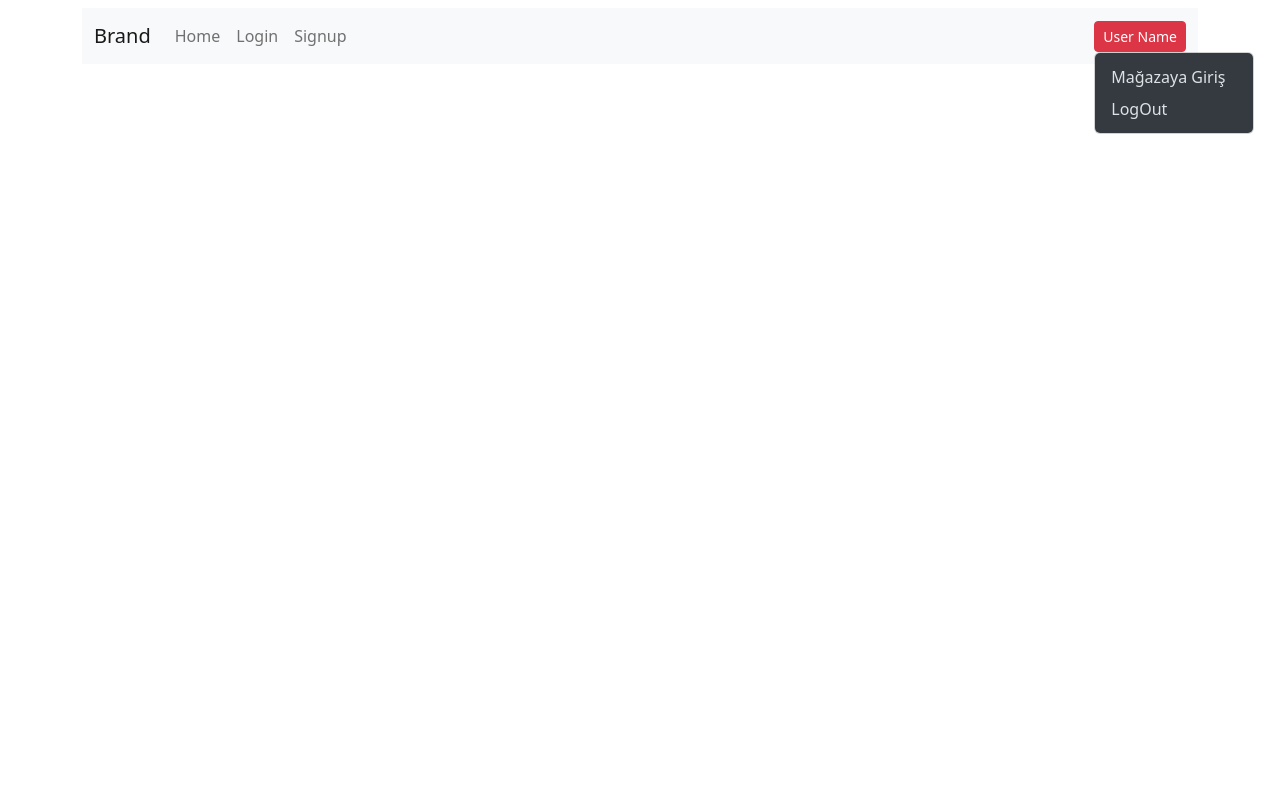
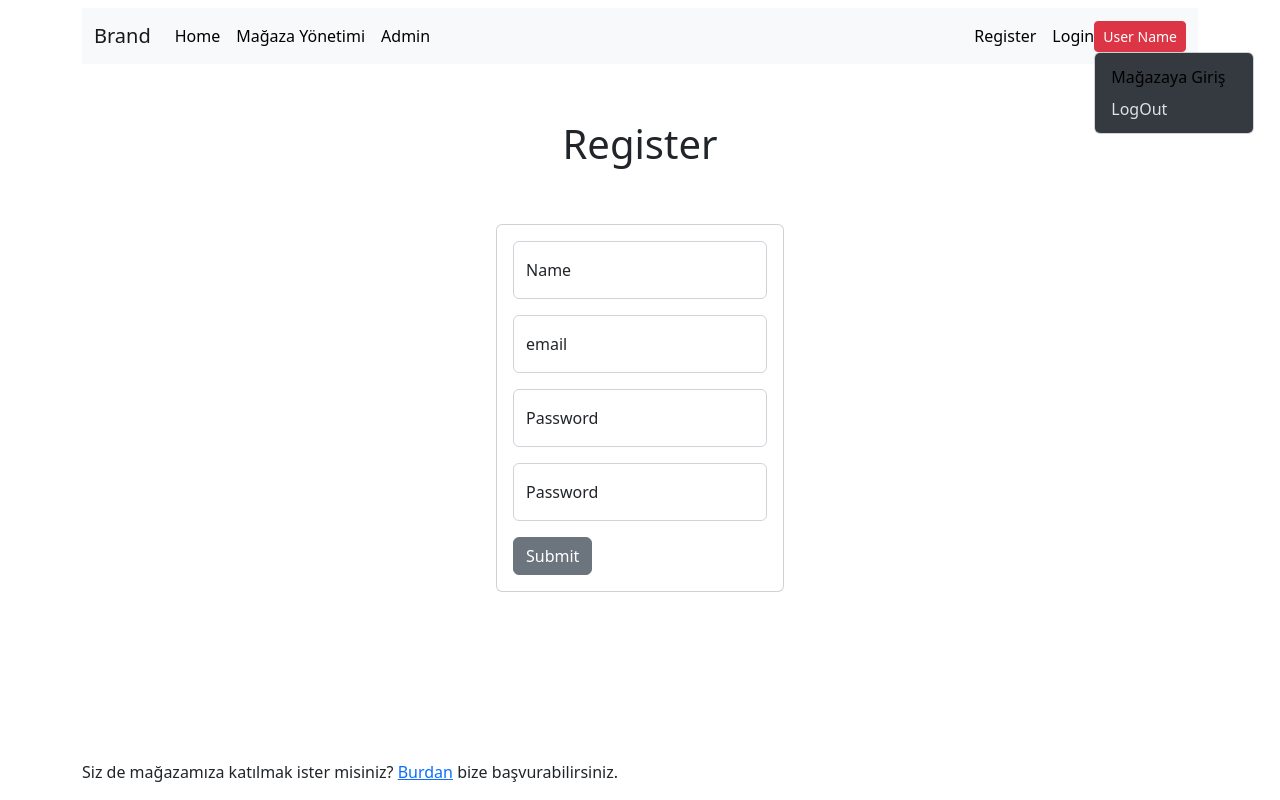
Before and after one commit to evr-onen/Internship-React-03, a React (Create React App) app: page /register-user in a window 1280 px wide. Both pictures are taken after a click on the button "User Name". Built offline with nearby package versions, Linux system fonts and the light colour scheme.

Commit message:
02 08 gece

```diff
--- a/src/App.js
+++ b/src/App.js
@@ -1,18 +1,33 @@
 import { BrowserRouter, Routes, Route } from "react-router-dom"
 import "bootstrap/dist/css/bootstrap.min.css"
+import Axios from "axios"
+
 import FrontPage from "./Components/FrontPage"
 import Header from "./Components/Header"
 import Login from "./Components/Login"
 import SingleProduct from "./Components/SingleProduct"
+import Admin from "./Components/Admin"
+import Footer from "./Components/Footer"
+import StoreApp from "./Components/StoreApp"
+import StoreManagement from "./Components/StoreManagement"
+import Register from "./Components/Register"
+
+Axios.defaults.baseURL = "http://127.0.0.1:8000/api/"
+
 function App() {
   return (
     <BrowserRouter>
       <Header />
       <Routes>
+        <Route path="/" element={<FrontPage />} />
         <Route path="/login" element={<Login />} />
-        <Route path="/" element={<FrontPage />} />
         <Route path="/product" element={<SingleProduct />} />
+        <Route path="/admin" element={<Admin />} />
+        <Route path="/store-application" element={<StoreApp />} />
+        <Route path="/store-management" element={<StoreManagement />} />
+        <Route path="/register-user" element={<Register />} />
       </Routes>
+      <Footer />
     </BrowserRouter>
   )
 }
--- /dev/null
+++ b/src/Components/Admin.js
@@ -0,0 +1,41 @@
+import { useEffect, useState } from "react"
+import { Nav, NavItem, NavLink, TabContent, TabPane, Row, Col } from "reactstrap"
+
+function Admin() {
+  const [activeTab, setActiveTab] = useState("1")
+
+  return (
+    <div className="admin container">
+      <Nav tabs>
+        <NavItem>
+          <NavLink className={activeTab == "1" ? "active" : ""} onClick={() => setActiveTab("1")}>
+            Dashboard
+          </NavLink>
+        </NavItem>
+        <NavItem>
+          <NavLink className={activeTab == "2" ? "active" : ""} onClick={() => setActiveTab("2")}>
+            Products
+          </NavLink>
+        </NavItem>
+        <NavItem>
+          <NavLink className={activeTab == "3" ? "active" : ""} onClick={() => setActiveTab("3")}>
+            Categories
+          </NavLink>
+        </NavItem>
+        <NavItem>
+          <NavLink className={activeTab == "4" ? "active" : ""} onClick={() => setActiveTab("4")}>
+            Stores
+          </NavLink>
+        </NavItem>
+      </Nav>
+      <TabContent activeTab={activeTab}>
+        <TabPane tabId="1">Tab 1 Content</TabPane>
+        <TabPane tabId="2">Tab 2 Content</TabPane>
+        <TabPane tabId="3">Tab 3 Content</TabPane>
+        <TabPane tabId="4">Tab 4 Content</TabPane>
+      </TabContent>
+    </div>
+  )
+}
+
+export default Admin
--- /dev/null
+++ b/src/Components/Footer.js
@@ -0,0 +1,15 @@
+import React, { useEffect } from "react"
+
+function Footer() {
+  return (
+    <div className="footer">
+      <div className="container">
+        <p>
+          Siz de mağazamıza katılmak ister misiniz? <a href="/store-application">Burdan</a> bize başvurabilirsiniz.
+        </p>
+      </div>
+    </div>
+  )
+}
+
+export default Footer
--- a/src/Components/Header.js
+++ b/src/Components/Header.js
@@ -8,7 +8,7 @@ function Header(props) {
   const [dropdownOpen, setDropdownOpen] = useState(false)
   const togglee = () => setDropdownOpen((prevState) => !prevState)
   return (
-    <div>
+    <div className="header">
       <Navbar bg="light" expand="lg">
         <Container>
           <Navbar color="light" light expand="md">
@@ -18,24 +18,34 @@ function Header(props) {
                 setIsOpen(!isOpen)
               }}
             />
-            <Collapse isOpen={isOpen} navbar>
+            <Collapse className="navbar-btns" isOpen={isOpen} navbar>
               <Nav className="mr-auto" navbar>
                 <NavItem>
-                  <NavLink href="#">Home</NavLink>
+                  <NavLink href="/">Home</NavLink>
                 </NavItem>
                 <NavItem>
-                  <NavLink href="#">Login</NavLink>
+                  <NavLink href="#">Mağaza Yönetimi</NavLink>
                 </NavItem>
                 <NavItem>
-                  <NavLink href="#">Signup</NavLink>
+                  <NavLink href="/admin">Admin</NavLink>
                 </NavItem>
               </Nav>
-              <Dropdown className="ms-auto" isOpen={dropdownOpen} toggle={togglee} {...props}>
+              <a className="enter-register ms-auto" href="/register-user">
+                Register
+              </a>
+              <a className="enter-login ms-3" href="/login">
+                Login
+              </a>
+              <Dropdown isOpen={dropdownOpen} toggle={togglee} {...props}>
                 <DropdownToggle color="danger" size="sm">
                   User Name
                 </DropdownToggle>
                 <DropdownMenu dark>
-                  <DropdownItem>Mağazaya Giriş</DropdownItem>
+                  <DropdownItem>
+                    <a className="enter-store" href="/store-management">
+                      Mağazaya Giriş
+                    </a>
+                  </DropdownItem>
                   <DropdownItem>LogOut</DropdownItem>
                 </DropdownMenu>
               </Dropdown>
--- a/src/Components/Login.js
+++ b/src/Components/Login.js
@@ -1,16 +1,22 @@
-import React, { useEffect } from "react"
+import { useEffect, useState } from "react"
 import { Form, FormGroup, Input, Label, Button, CardBody, Card } from "reactstrap"
 import Axios from "axios"
-import getToken from "jwt-decode"
+import { userLogin } from "../Services/auth"
 
 function Login() {
-  function login() {
-    Axios.post("http://127.0.0.1:8000/api/auth/login", { email: "evr.onen@gmail.com", password: " " }).then((response) => {
-      console.log(response)
-    })
+  const [loginData, setLoginData] = useState({
+    email: "",
+    password: "",
+  })
+  function loginHandler() {
+    userLogin(loginData.email, loginData.password)
   }
+
   return (
-    <div className="login d-flex justify-content-center  vh-100 align-items-center">
+    <div className="login d-flex justify-content-center  vh-100 align-items-center flex-column">
+      <div className="title mb-5">
+        <h1>Login</h1>
+      </div>
       <Card
         style={{
           width: "18rem",
@@ -19,17 +25,38 @@ function Login() {
         <CardBody>
           <Form inline>
             <FormGroup floating>
-              <Input id="exampleEmail" name="email" placeholder="Email" type="email" />
+              <Input
+                id="exampleEmail"
+                name="email"
+                placeholder="Email"
+                type="email"
+                value={loginData.email}
+                onChange={(e) => {
+                  setLoginData((prev) => ({ ...prev, email: e.target.value }))
+                }}
+              />
               <Label for="exampleEmail">Email</Label>
             </FormGroup>{" "}
             <FormGroup floating>
-              <Input id="examplePassword" name="password" placeholder="Password" type="password" />
+              <Input
+                id="examplePassword"
+                name="password"
+                placeholder="Password"
+                type="password"
+                value={loginData.password}
+                onChange={(e) => {
+                  setLoginData((prev) => ({ ...prev, password: e.target.value }))
+                }}
+              />
               <Label for="examplePassword">Password</Label>
             </FormGroup>{" "}
-            <Button onClick={() => login()}>Submit</Button>
+            <Button onClick={() => loginHandler()}>Submit</Button>
           </Form>
         </CardBody>
       </Card>
+      <p>
+        Henüz kayıt olmadıysanız <a href="/register-user">buradan</a> kayıt olabilirsiniz.
+      </p>
     </div>
   )
 }
--- /dev/null
+++ b/src/Components/Register.js
@@ -0,0 +1,97 @@
+import { userLogin, userRegister } from "../Services/auth"
+import { useEffect, useState } from "react"
+import { useNavigate } from "react-router-dom"
+
+import { Form, FormGroup, Label, Input, Button, Card, CardBody } from "reactstrap"
+
+function Register() {
+  const Navigate = useNavigate()
+  const [getRegData, setGetRegData] = useState({
+    name: "",
+    email: "",
+    password: "",
+    password_confirmation: "",
+  })
+  function registerHandler() {
+    userRegister(getRegData.name, getRegData.email, getRegData.password, getRegData.password_confirmation)
+      .then(() => {
+        userLogin(getRegData.email, getRegData.password)
+      })
+      .then(() => {
+        setGetRegData((prev) => ({ name: "", email: "", password: "", password_confirmation: "" }))
+        Navigate("/")
+      })
+  }
+  return (
+    <div className="container register d-flex flex-column justify-content-center align-items-center mt-5">
+      <div className="title mb-5">
+        <h1>Register</h1>
+      </div>
+      <Card
+        style={{
+          width: "18rem",
+        }}
+      >
+        <CardBody>
+          <Form inline>
+            <FormGroup floating>
+              <Input
+                id="exampleEmail"
+                name="name"
+                placeholder="Email"
+                type="text"
+                value={getRegData.name}
+                onChange={(e) => {
+                  setGetRegData((prev) => ({ ...prev, name: e.target.value }))
+                }}
+              />
+              <Label for="exampleEmail">Name</Label>
+            </FormGroup>
+            <FormGroup floating>
+              <Input
+                id="exampleEmail"
+                name="email"
+                placeholder="email"
+                type="email"
+                value={getRegData.email}
+                onChange={(e) => {
+                  setGetRegData((prev) => ({ ...prev, email: e.target.value }))
+                }}
+              />
+              <Label for="exampleEmail">email</Label>
+            </FormGroup>
+            <FormGroup floating>
+              <Input
+                id="examplePassword"
+                name="password"
+                placeholder="Password"
+                type="password"
+                value={getRegData.password}
+                onChange={(e) => {
+                  setGetRegData((prev) => ({ ...prev, password: e.target.value }))
+                }}
+              />
+              <Label for="examplePassword">Password</Label>
+            </FormGroup>
+            <FormGroup floating>
+              <Input
+                id="examplePassword_confirmation"
+                name="password_confirmation"
+                placeholder="Password"
+                type="password"
+                value={getRegData.password_confirmation}
+                onChange={(e) => {
+                  setGetRegData((prev) => ({ ...prev, password_confirmation: e.target.value }))
+                }}
+              />
+              <Label for="examplePassword_confirmation">Password</Label>
+            </FormGroup>
+            <Button onClick={() => registerHandler()}>Submit</Button>
+          </Form>
+        </CardBody>
+      </Card>
+    </div>
+  )
+}
+
+export default Register
--- /dev/null
+++ b/src/Components/StoreApp.js
@@ -0,0 +1,7 @@
+import React, { useEffect } from "react"
+
+function StoreApplication() {
+  return <>store application</>
+}
+
+export default StoreApplication
--- /dev/null
+++ b/src/Components/StoreManagement.js
@@ -0,0 +1,7 @@
+import React, { useEffect } from "react"
+
+function StoreManagement() {
+  return <>store management</>
+}
+
+export default StoreManagement
--- /dev/null
+++ b/src/Services/auth.js
@@ -0,0 +1,33 @@
+import Axios from "axios"
+import getToken from "jwt-decode"
+
+export const userRegister = async (name, email, password, password_confirmation) => {
+  return await Axios.post("auth/register", { name, email, password, password_confirmation }).then((response) => {
+    console.log(response)
+  })
+}
+export const userLogin = async (email, password) => {
+  return await Axios.post("auth/login", { email, password }).then((response) => {
+    var decoded = getToken(response.data.access_token.token)
+    localStorage.setItem("token", response.data.access_token.token)
+    localStorage.setItem("name", decoded.name)
+    localStorage.setItem("id", decoded.sub)
+    localStorage.setItem("store_id", decoded.store_id)
+    localStorage.setItem("user_spec", decoded.user_spec)
+    console.log(decoded)
+  })
+}
+export const userLogout = async (token) => {
+  return await Axios.post(
+    "auth/logout",
+    {},
+    {
+      headers: {
+        Authorization: "Bearer " + token,
+      },
+    }
+  ).then((response) => {
+    console.log(response)
+    localStorage.setItem("token", response.access_token.token)
+  })
+}
--- a/src/index.css
+++ b/src/index.css
@@ -1,12 +1,19 @@
-/* * {
-  padding: 0;
-  margin: 0;
+#root {
+  min-height: 100vh;
+  display: flex;
+  flex-direction: column;
 }
-
-.login-image {
-  width: 100%;
-  height: 100vh;
+.footer {
+  margin-top: auto;
 }
-.login-image > img {
-  height: 100%;
-} */
+.enter-store {
+  text-decoration: none;
+  color: aliceblue;
+}
+.enter-store:hover {
+  color: aliceblue;
+}
+.navbar-btns a {
+  text-decoration: none;
+  color: black;
+}
```
Also changed, not shown: src/Components/SingleProduct.js (+8 -9 lines).
